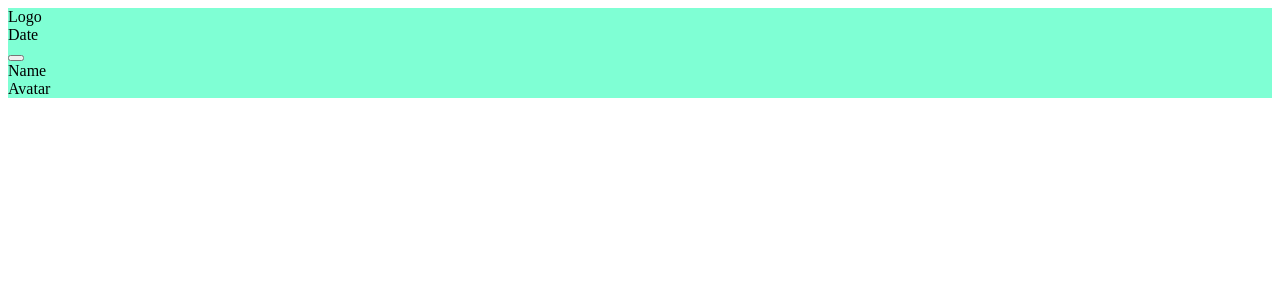
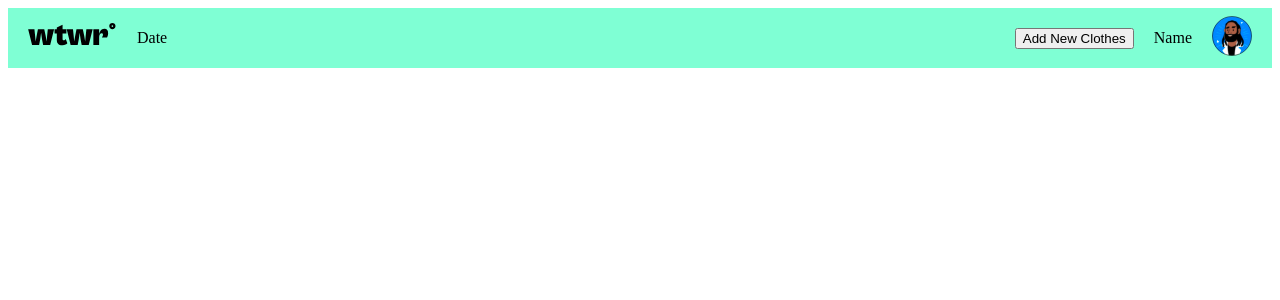
Before and after one commit to dani9401/se_project_react, a React (Create React App) app: page / in a window 1280 px wide. Shown: the top 300 px of the page. Built offline with nearby package versions, Linux system fonts and the light colour scheme.

Commit message:
header basics

```diff
--- a/src/App.css
+++ b/src/App.css
@@ -1,3 +1,22 @@
 .header {
     background-color: aquamarine;
+    display: flex;
+    justify-content: space-between;
+    align-items: center;
+    min-height: 60px;
+    padding: 0 20px
 }
+
+.header__logo {
+    display: flex;
+    align-items: center;
+
+    gap: 20px;
+}
+
+.header__avatar-logo {
+    display: flex;
+    align-items: center;
+
+    gap: 20px;
+}
--- a/src/App.js
+++ b/src/App.js
@@ -4,13 +4,19 @@ function App() {
     return (
         <div>
             <header className='header'>
-                <div>Logo</div>
+                <div className="header__logo">
+                <div>
+                    <img src='./images/Logo_wtwr.svg' alt='logo'></img>
+                    </div>
                 <div>Date</div>
+                </div>
+                <div  className="header__avatar-logo">
                 <div>
-                    <button type='text'></button>
+                    <button type='text'>Add New Clothes</button>
                 </div>
                 <div>Name</div>
-                <div>Avatar</div>
+                <div><img src='./images/avatar.svg' alt='avatar'></img></div>
+                </div>
             </header>
         </div>
     );
```
